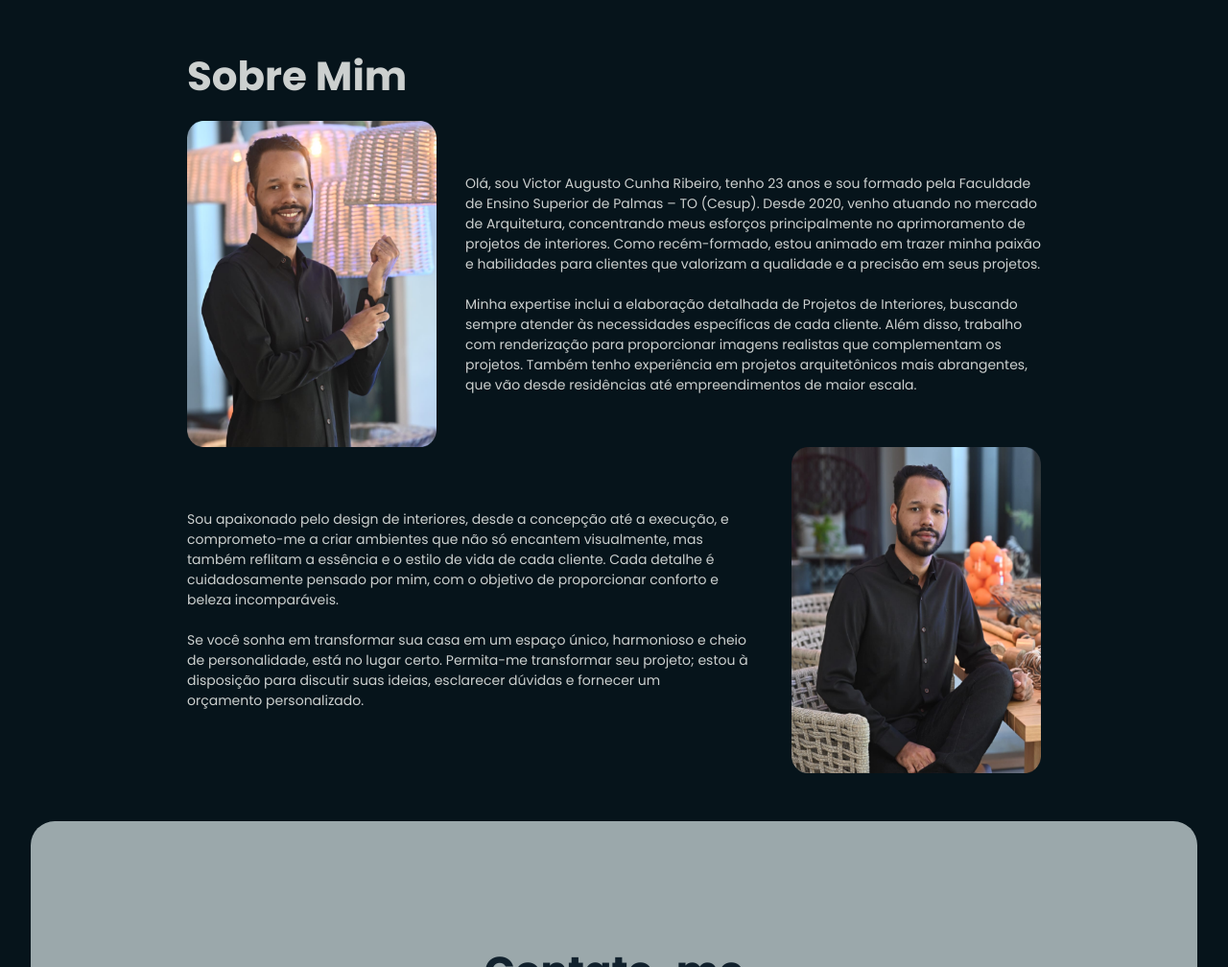
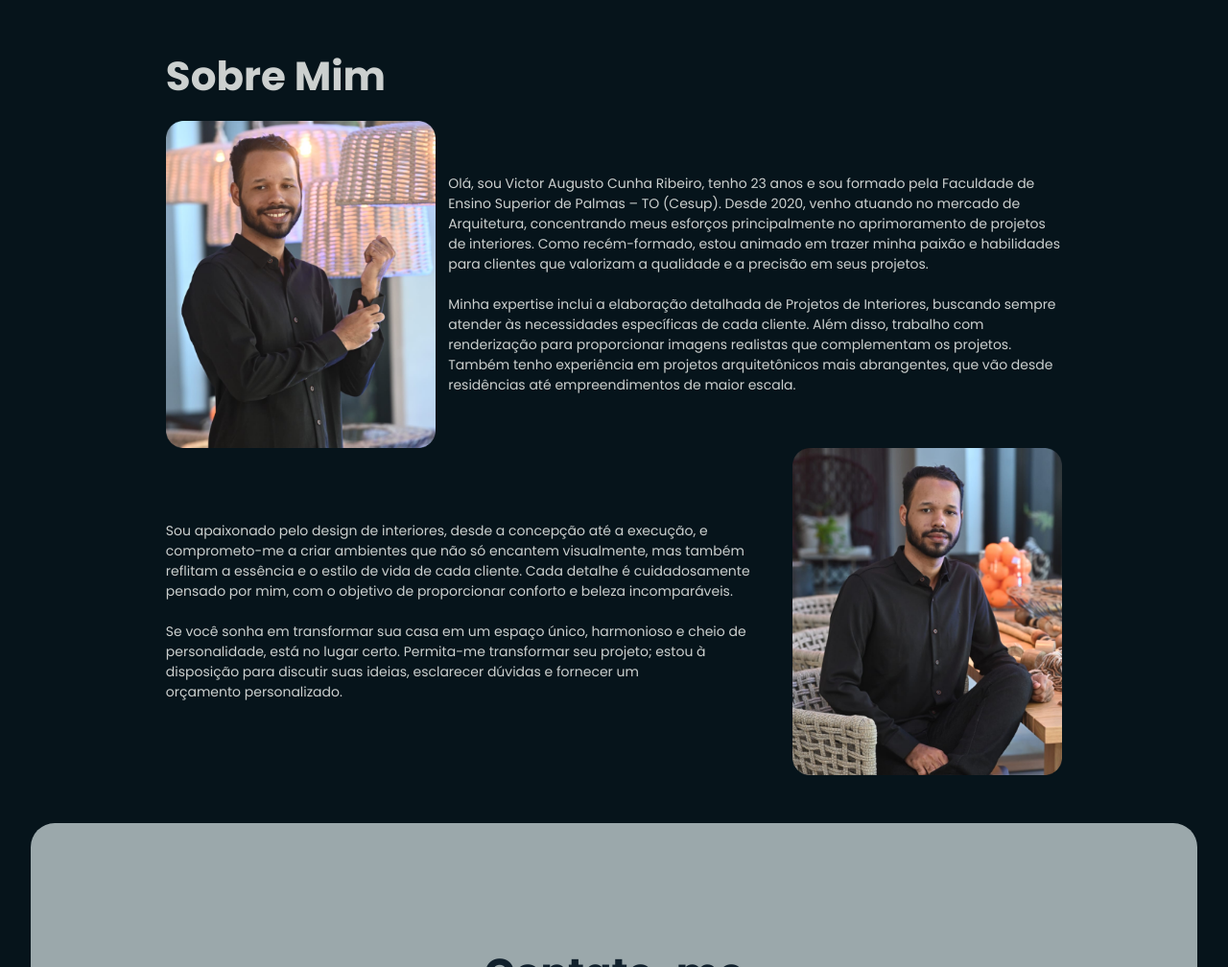
Before and after one commit to PrincipeDev/VA-Portfolio, a plain HTML site: page index.html in a window 1280 px wide. Shown: the part 1572-2580 px from the top of the page at 96% size. Drawn offline with Linux system fonts and the light colour scheme.

Commit message:
Update style.css

```diff
--- a/src/css/style.css
+++ b/src/css/style.css
@@ -207,27 +207,26 @@ main {
 #sobre .line-1{
   display: grid;
   justify-content: center;
-  grid-template-columns: 260px 600px;
-  gap: 30px;
+  grid-template-columns: 22vw 50vw;
+  gap: 1vw;
   align-items: center;
 }
 
 #sobre .line-2{
   display: grid;
   justify-content: center;
-  grid-template-columns: 600px 260px;
-  gap: 30px;
+  grid-template-columns: 50vw 22vw;
+  gap: 1vw;
   align-items: center;
 }
 
 #sobre img {
-  width: 260px;
-  height: 340px;
+  width: 22vw;
 }
 
 #sobre p {
   color: var(--text-white);
-  font-size: 14px;
+  font-size: clamp(8px, 3vw, 14px);
 }
 
 #form {
@@ -264,7 +263,7 @@ main {
 }
 
 #form .btn {
-  width: clamp(20vw, 20vw, 22vw);
+  width: clamp(18vw, 20vw, 22vw);
   height: 54px;
   background-color: var(--button);
   color: var(--text-white);
```
